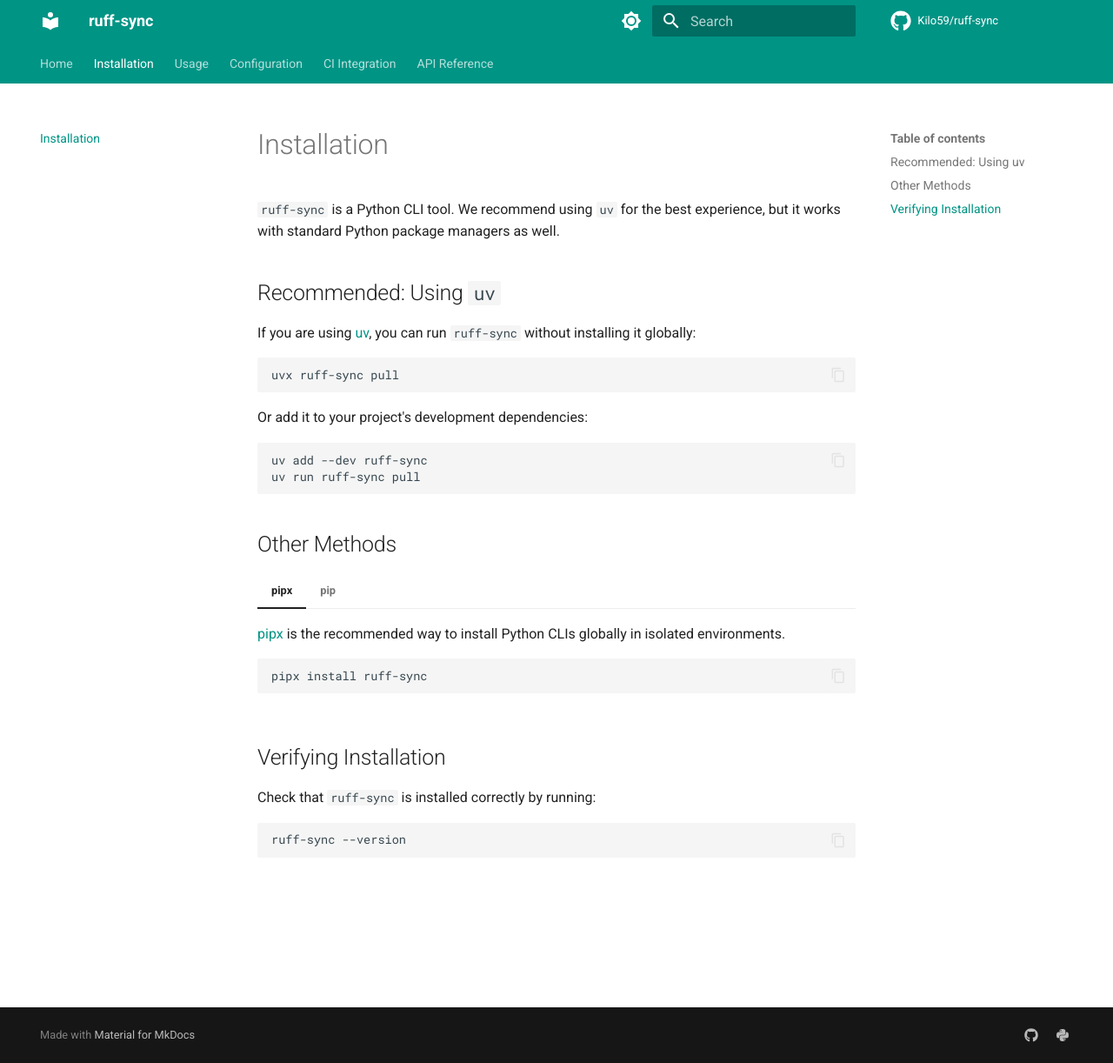
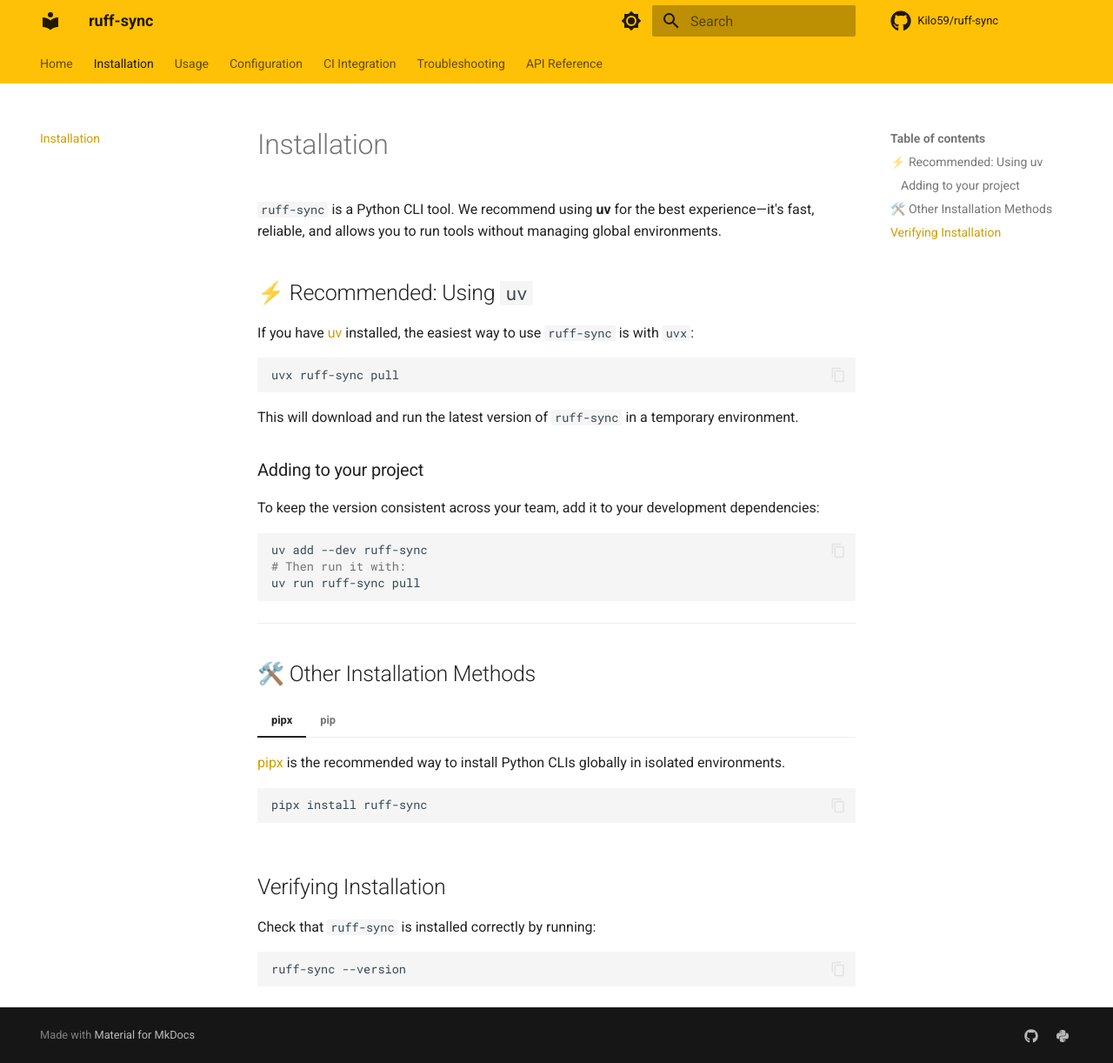
Before and after one commit to Kilo59/ruff-sync, an MkDocs documentation site: the page built from docs/installation.md, in a window 1280 px wide and 1222 px high. Shown: the whole window at 87% size. Built offline with MkDocs 1.6.1 and Material for MkDocs 9.7.7, drawn with Linux system fonts in a browser that asks for light colours; comment, search, counter and statistics services are not loaded.

Commit message:
docs improvements

````diff
--- a/docs/installation.md
+++ b/docs/installation.md
@@ -1,23 +1,30 @@
 # Installation
 
-`ruff-sync` is a Python CLI tool. We recommend using `uv` for the best experience, but it works with standard Python package managers as well.
+`ruff-sync` is a Python CLI tool. We recommend using **uv** for the best experience—it's fast, reliable, and allows you to run tools without managing global environments.
 
-## Recommended: Using `uv`
+## ⚡ Recommended: Using `uv`
 
-If you are using [uv](https://docs.astral.sh/uv/), you can run `ruff-sync` without installing it globally:
+If you have [uv](https://docs.astral.sh/uv/) installed, the easiest way to use `ruff-sync` is with `uvx`:
 
 ```bash
 uvx ruff-sync pull
 ```
 
-Or add it to your project's development dependencies:
+This will download and run the latest version of `ruff-sync` in a temporary environment.
+
+### Adding to your project
+
+To keep the version consistent across your team, add it to your development dependencies:
 
 ```bash
 uv add --dev ruff-sync
+# Then run it with:
 uv run ruff-sync pull
 ```
 
-## Other Methods
+---
+
+## 🛠️ Other Installation Methods
 
 === "pipx"
 
--- a/mkdocs.yml
+++ b/mkdocs.yml
@@ -11,14 +11,14 @@
   palette:
     - media: "(prefers-color-scheme: light)"
       scheme: default
-      primary: teal
+      primary: amber
       accent: deep-purple
       toggle:
         icon: material/brightness-7
         name: Switch to dark mode
     - media: "(prefers-color-scheme: dark)"
       scheme: slate
-      primary: teal
+      primary: amber
       accent: deep-purple
       toggle:
         icon: material/brightness-4
@@ -108,4 +108,5 @@
   - Usage: usage.md
   - Configuration: configuration.md
   - CI Integration: ci-integration.md
+  - Troubleshooting: troubleshooting.md
   - API Reference: reference/
````
Also changed, not shown: docs/troubleshooting.md (added, +46 -0 lines).
